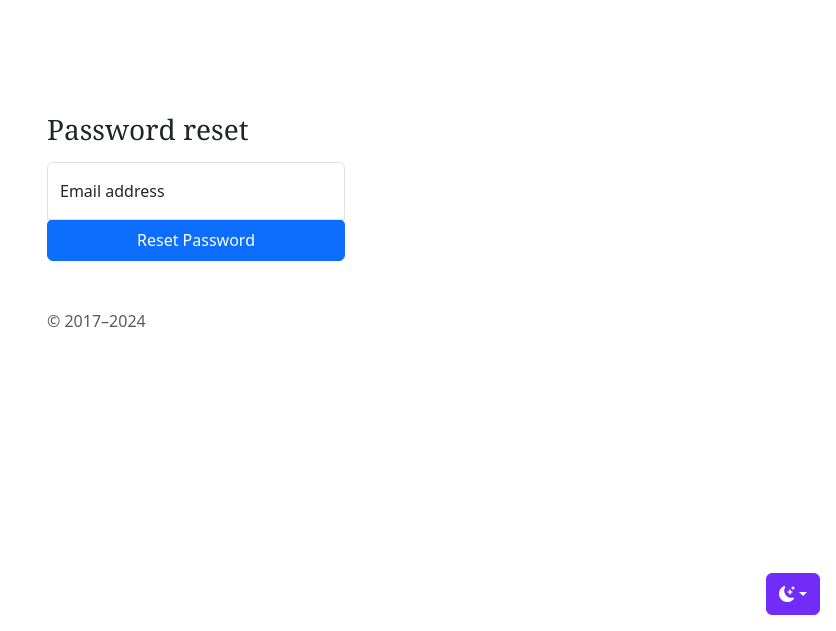
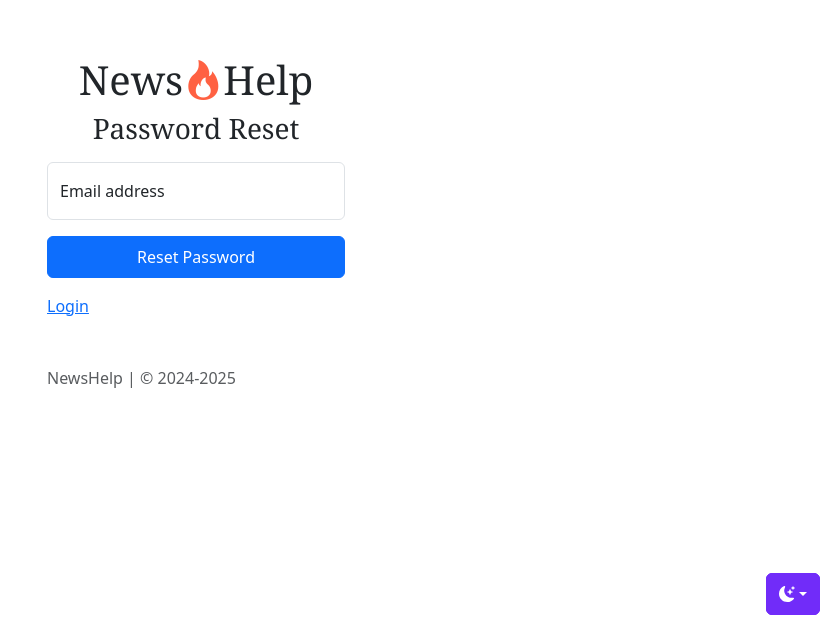
Before and after one commit to RishiAP/newshelp, a Next.js app: page /reset-pass in a window 1280 px wide. Shown: the part 169-800 px from the top of the page, without its empty margins (444-1280 px from the left). Built offline with nearby package versions, Linux system fonts and the light colour scheme.

Commit message:
Changed login and signup form views and accessibility

```diff
--- a/src/app/globals.css
+++ b/src/app/globals.css
@@ -148,6 +148,11 @@
   z-index: 2;
 }
 
+.form-signin .input-cover-div:last-of-type input{
+  margin-bottom: 10px;
+  border-top-left-radius: 0;
+  border-top-right-radius: 0;
+}
 .form-signin .input-cover-div:not(:first-of-type):not(:last-of-type) input{
   border-bottom-right-radius: 0;
   border-bottom-left-radius: 0;
@@ -160,11 +165,6 @@
   border-bottom-left-radius: 0;
 }
 
-.form-signin .input-cover-div:last-of-type input{
-  margin-bottom: 10px;
-  border-top-left-radius: 0;
-  border-top-right-radius: 0;
-}
 .ql-container{
   font-size: 1.25rem !important;
   background: var(--bs-body-bg);
--- a/src/app/reset-pass/page.tsx
+++ b/src/app/reset-pass/page.tsx
@@ -1,5 +1,7 @@
 "use client";
+import ThemeChanger from '@/components/ThemeChanger';
 import axios from 'axios';
+import Link from 'next/link';
 import React, { useEffect, useState } from 'react'
 import { ToastContainer, toast } from "react-toastify";
 import 'react-toastify/dist/ReactToastify.css';
@@ -10,12 +12,12 @@ type formDataType = {
 }
 const Page = () => {
   const [formData, setFormData] = useState<formDataType>({email:"",password:"",cpassword:""});
-  const [shouldSignup, setShouldSignup] = useState(false);
+  const [shouldReset, setShouldReset] = useState(false);
   async function submitSignup(e:React.FormEvent<HTMLFormElement>){
     e.preventDefault();
     let p;
     let t:any;
-    if(shouldSignup){
+    if(shouldReset){
       t=toast.loading("Resetting...");
       axios.post('/api/reset-pass',{...formData,token:window.location.href.split('token=')[1]}).then((res)=>{
         toast.update(t,{render:"Password changed successfully",type:"success",isLoading:false,autoClose:false,closeButton:true,draggable:true,draggablePercent:60});
@@ -41,47 +43,50 @@ const Page = () => {
   }
   useEffect(()=>{
     if(window.location.href.includes('token')){
-      setShouldSignup(true);
+      setShouldReset(true);
     }
   },[]);
   return (
     <main className='form-signin w-100 m-auto h-100 d-flex align-items-center'>
     <form onSubmit={submitSignup} className='w-100'>
-    <h1 className="h3 mb-3 fw-normal">Password reset</h1>
+    <h1 className='text-center d-flex align-item-center justify-content-center'>News<i className='bi bi-fire' style={{color:"#ff6142"}}></i>Help</h1>
+    <h2 className="h3 mb-3 fw-normal text-center">Password Reset</h2>
     <div className="input-cover-div">
     <div className="form-floating">
       <input type="email" className="form-control" id="email" placeholder="name@example.com" onInput={
         (e:React.ChangeEvent<HTMLInputElement>)=>{
           setFormData({...formData,email:e.target.value})
         }
-      } required />
+      } required style={shouldReset? {}:{borderRadius:"var(--bs-border-radius)",marginBottom:"1rem"}}  />
       <label htmlFor="email">Email address</label>
     </div>
     </div>
-    <div className={`${!shouldSignup? "d-none ":""}input-cover-div`}>
+    <div className={`${!shouldReset? "d-none ":""}input-cover-div`}>
     <div className="form-floating">
       <input type="password" className="form-control" id="password" placeholder="Password" onInput={
         (e:React.ChangeEvent<HTMLInputElement>)=>{
           setFormData({...formData,password:e.target.value})
         }
-      } required={shouldSignup} />
+      } required={shouldReset} />
       <label htmlFor="password">Password</label>
     </div>
     </div>
-    <div className={`${!shouldSignup? "d-none ":""}input-cover-div`}>
+    <div className={`${!shouldReset? "d-none ":""}input-cover-div`}>
     <div className="form-floating">
       <input type="password" className="form-control" id="cpassword" placeholder="Password" onInput={
         (e:React.ChangeEvent<HTMLInputElement>)=>{
           setFormData({...formData,cpassword:e.target.value})
         }
-      } required={shouldSignup} />
+      } required={shouldReset} />
       <label htmlFor="cpassword">Confirm Password</label>
     </div>
     </div>
-    <button className="btn btn-primary w-100 py-2" type="submit">Reset Password</button>
-    <p className="mt-5 mb-3 text-body-secondary">© 2017–2024</p>
+    <button className="btn btn-primary w-100 py-2 mb-3" type="submit">Reset Password</button>
+    <Link href="/admin-login">Login</Link>
+    <p className="mt-5 mb-3 text-body-secondary">NewsHelp | © 2024-2025</p>
   </form>
   <ToastContainer theme="dark" draggablePercent={60} position="top-center" draggable />
+  <ThemeChanger/>
     </main>
   )
 }
```
Also changed, not shown: src/app/admin-login/page.tsx (+12 -4 lines), src/app/admin-signup/page.tsx (+9 -4 lines).
